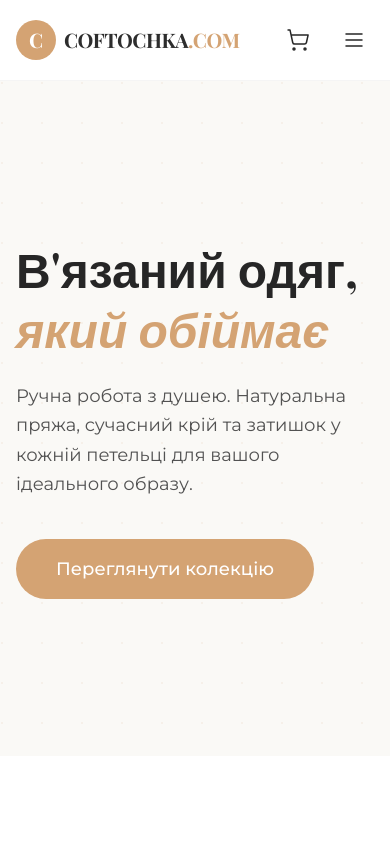
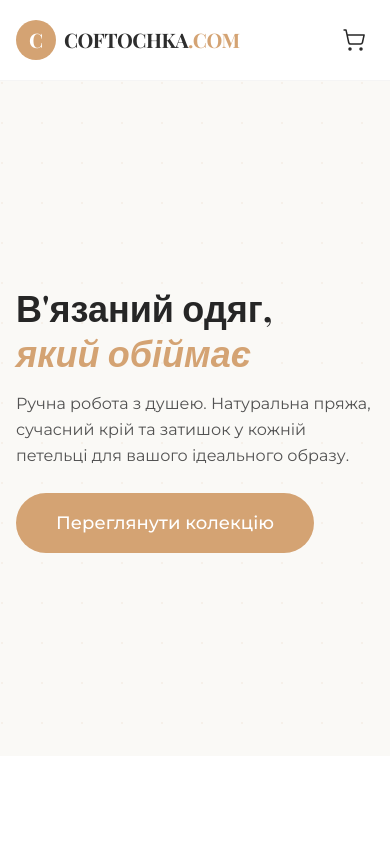
Before and after one commit to Programmeryos/cofttochka, a Next.js app: page / in a window 390 px wide. Shown: the top 844 px of the page. Built offline with nearby package versions, Linux system fonts and the light colour scheme; a web font is replaced by a local one.

Commit message:
fixed layout 03-06

```diff
--- a/src/components/layout/Header.tsx
+++ b/src/components/layout/Header.tsx
@@ -1,7 +1,7 @@
 'use client';
 
 import React from 'react';
-import { ShoppingCart, Menu } from 'lucide-react';
+import { ShoppingCart } from 'lucide-react';
 import Link from 'next/link';
 import { useCart } from '@/context/CartContext';
 import { motion, AnimatePresence } from 'framer-motion';
@@ -51,9 +51,6 @@ export const Header = () => {
               )}
             </AnimatePresence>
           </button>
-          <button className="md:hidden p-2 hover:bg-neutral-50 rounded-full transition-colors">
-            <Menu size={24} strokeWidth={1.5} />
-          </button>
         </div>
       </div>
     </header>
--- a/src/components/sections/Footer.tsx
+++ b/src/components/sections/Footer.tsx
@@ -50,7 +50,7 @@ export const Footer = () => {
           </div>
 
           {/* Право: велике лого */}
-          <div className="flex justify-end items-start">
+          <div className="hidden md:flex justify-end items-start">
             <Image
               src="/logo.svg"
               alt="COFTOCHKA.COM"
--- a/src/components/sections/Hero.tsx
+++ b/src/components/sections/Hero.tsx
@@ -7,7 +7,7 @@ import Link from 'next/link';
 
 export const Hero = () => {
   return (
-    <section className="relative h-[80vh] flex items-center overflow-hidden bg-brand-light">
+    <section className="relative min-h-[80vh] h-auto flex items-center overflow-hidden bg-brand-light py-16 md:py-0">
       {/* Background Pattern/Texture Placeholder */}
       <div className="absolute inset-0 opacity-10 pointer-events-none">
         <div className="absolute inset-0" style={{ backgroundImage: 'radial-gradient(circle at 2px 2px, #D4A373 1px, transparent 0)', backgroundSize: '40px 40px' }}></div>
@@ -19,7 +19,7 @@ export const Hero = () => {
             initial={{ opacity: 0, y: 20 }}
             animate={{ opacity: 1, y: 0 }}
             transition={{ duration: 0.6 }}
-            className="text-5xl md:text-7xl font-serif font-bold leading-tight mb-6"
+            className="text-4xl sm:text-5xl md:text-7xl font-serif font-bold leading-tight mb-4 md:mb-6"
           >
             В&apos;язаний одяг, <br />
             <span className="text-brand-primary italic">який обіймає</span>
@@ -29,7 +29,7 @@ export const Hero = () => {
             initial={{ opacity: 0, y: 20 }}
             animate={{ opacity: 1, y: 0 }}
             transition={{ duration: 0.6, delay: 0.2 }}
-            className="text-lg md:text-xl text-neutral-600 mb-10 max-w-lg leading-relaxed"
+            className="text-base md:text-xl text-neutral-600 mb-6 md:mb-10 max-w-lg leading-relaxed"
           >
             Ручна робота з душею. Натуральна пряжа, сучасний крій та затишок у кожній петельці для вашого ідеального образу.
           </motion.p>
```
